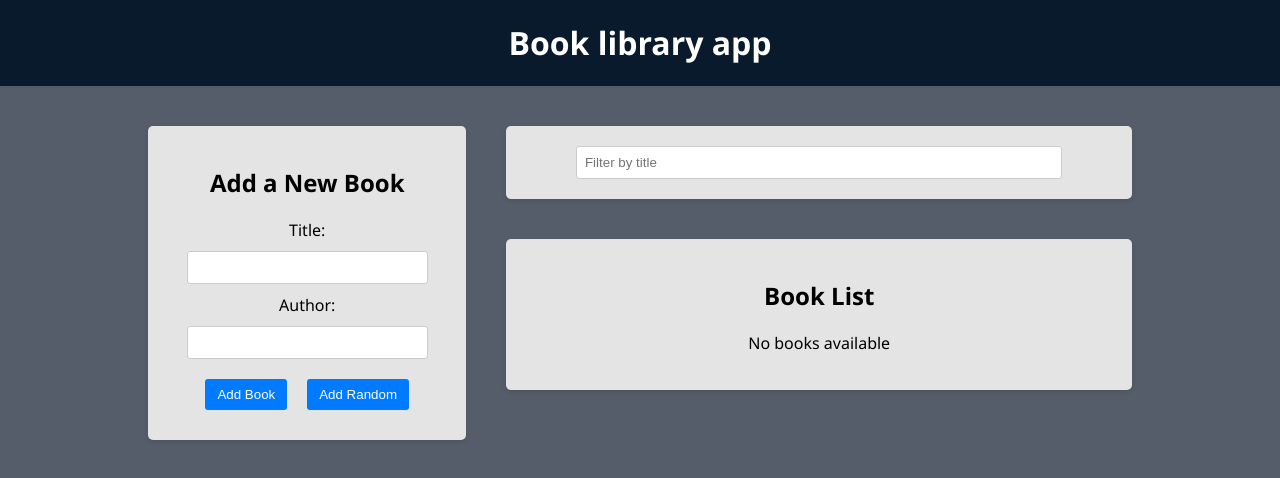
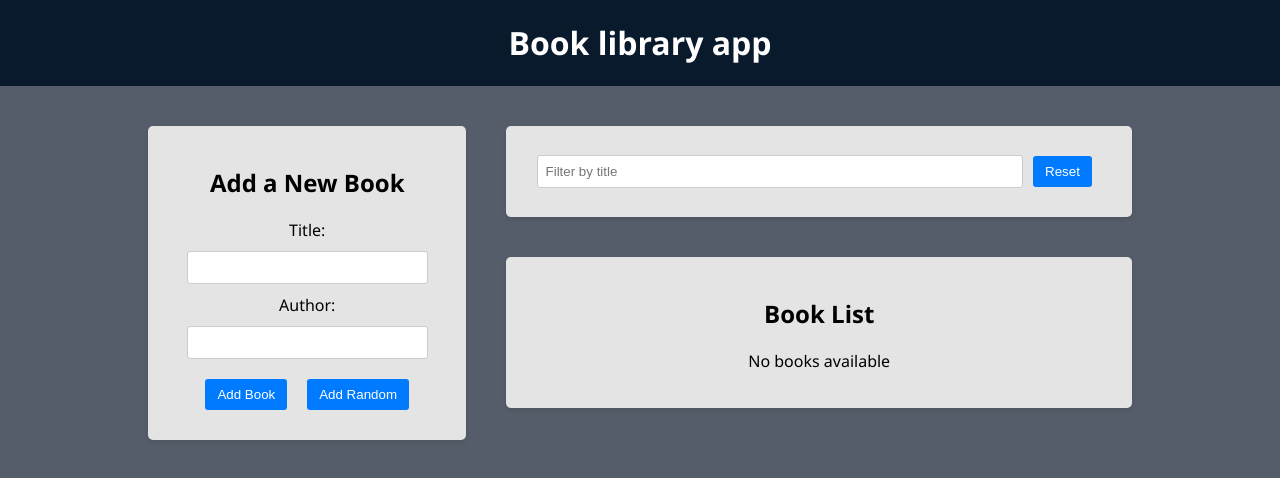
Before and after one commit to Scatchie13/react-redux, a React (Create React App) app: page / in a window 1280 px wide. Shown: the top 478 px of the page. Built offline with nearby package versions, Linux system fonts and the light colour scheme.

Commit message:
added reset btn

```diff
--- a/src/components/Filter/Filter.jsx
+++ b/src/components/Filter/Filter.jsx
@@ -2,6 +2,7 @@
 import {
   setTitleFilter,
   selectTitleFilter,
+  resetFilters,
 } from '../../redux/slices/filterSlice'
 import './Filter.css'
 
@@ -13,8 +14,13 @@
     dispatch(setTitleFilter(e.target.value))
   }
 
+  const resetFilter = () => {
+    dispatch(resetFilters())
+  }
+
   return (
     <div className="app-block filter">
+      <div className="filter-row">
         <div className="filter-group">
           <input
             onChange={handleTitleFilterChange}
@@ -22,6 +28,10 @@
             value={titleFilter}
             placeholder="Filter by title"
           />
+          <button type="button" onClick={resetFilter}>
+            Reset
+          </button>
+        </div>
       </div>
     </div>
   )
--- a/src/redux/slices/filterSlice.js
+++ b/src/redux/slices/filterSlice.js
@@ -11,10 +11,13 @@
     setTitleFilter: (state, action) => {
       state.title = action.payload
     },
+    resetFilters: (state) => {
+      return initialState
+    },
   },
 })
 
-export const { setTitleFilter } = filterSlice.actions
+export const { setTitleFilter, resetFilters } = filterSlice.actions
 export const selectTitleFilter = (state) => state.filter.title
 
 export default filterSlice.reducer
```
Lines whose indentation alone changed are shown as unchanged.
